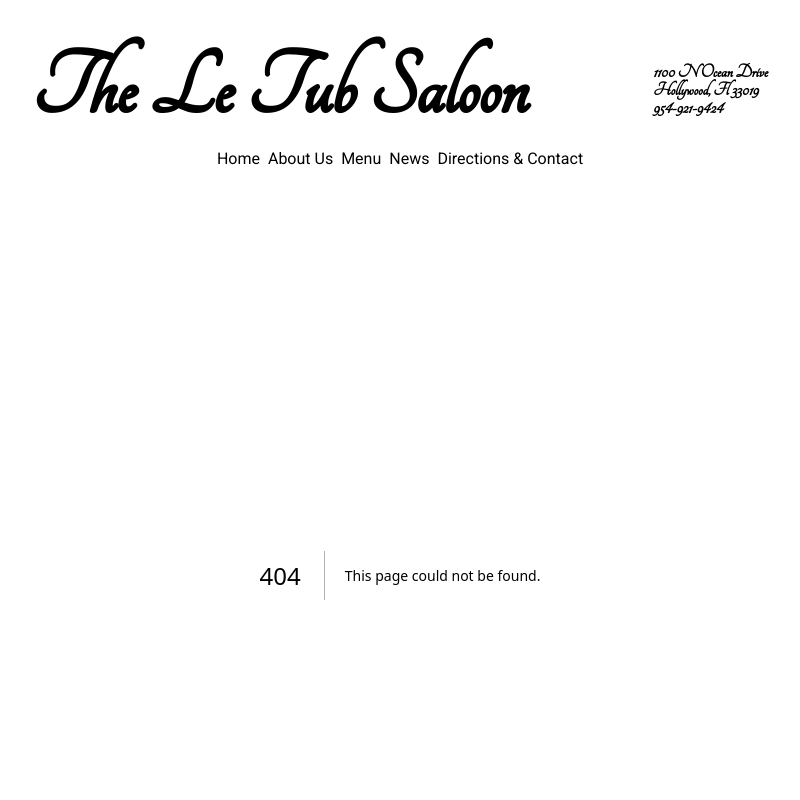
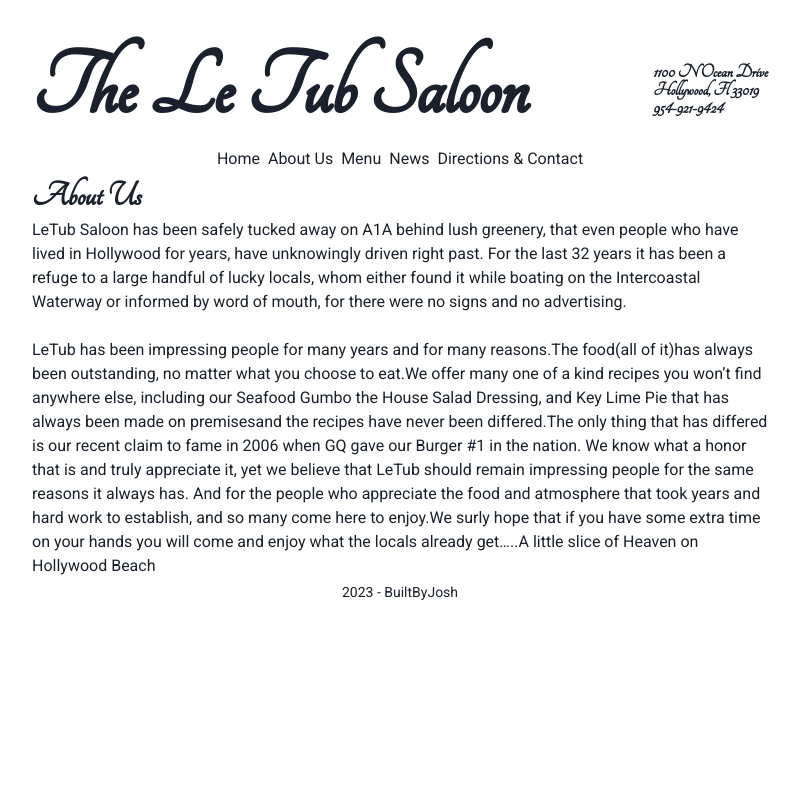
Before and after one commit to builtbyjosh/le-tub, a Next.js app: page /about in a window 1280 px wide. Before the commit this address had no page. Shown: the top 800 px of the page, without its empty margins (240-1040 px from the left). Built offline with nearby package versions, Linux system fonts and the light colour scheme.

Commit message:
add about page

```diff
--- /dev/null
+++ b/pages/about/index.tsx
@@ -0,0 +1,36 @@
+import React from 'react';
+import { Box, Text, Heading } from '@chakra-ui/react';
+
+const index = () => {
+  return (
+    <Box>
+      <Heading>About Us</Heading>
+      <Text>
+        LeTub Saloon has been safely tucked away on A1A behind lush greenery,
+        that even people who have lived in Hollywood for years, have unknowingly
+        driven right past. For the last 32 years it has been a refuge to a large
+        handful of lucky locals, whom either found it while boating on the
+        Intercoastal Waterway or informed by word of mouth, for there were no
+        signs and no advertising.
+      </Text>
+      <br/>
+      <Text>
+        LeTub has been impressing people for many years and for many reasons.The
+        food(all of it)has always been outstanding, no matter what you choose to
+        eat.We offer many one of a kind recipes you won’t find anywhere else,
+        including our Seafood Gumbo the House Salad Dressing, and Key Lime Pie
+        that has always been made on premisesand the recipes have never been
+        differed.The only thing that has differed is our recent claim to fame in
+        2006 when GQ gave our Burger #1 in the nation. We know what a honor that
+        is and truly appreciate it, yet we believe that LeTub should remain
+        impressing people for the same reasons it always has. And for the people
+        who appreciate the food and atmosphere that took years and hard work to
+        establish, and so many come here to enjoy.We surly hope that if you have
+        some extra time on your hands you will come and enjoy what the locals
+        already get…..A little slice of Heaven on Hollywood Beach
+      </Text>
+    </Box>
+  );
+};
+
+export default index;
```
